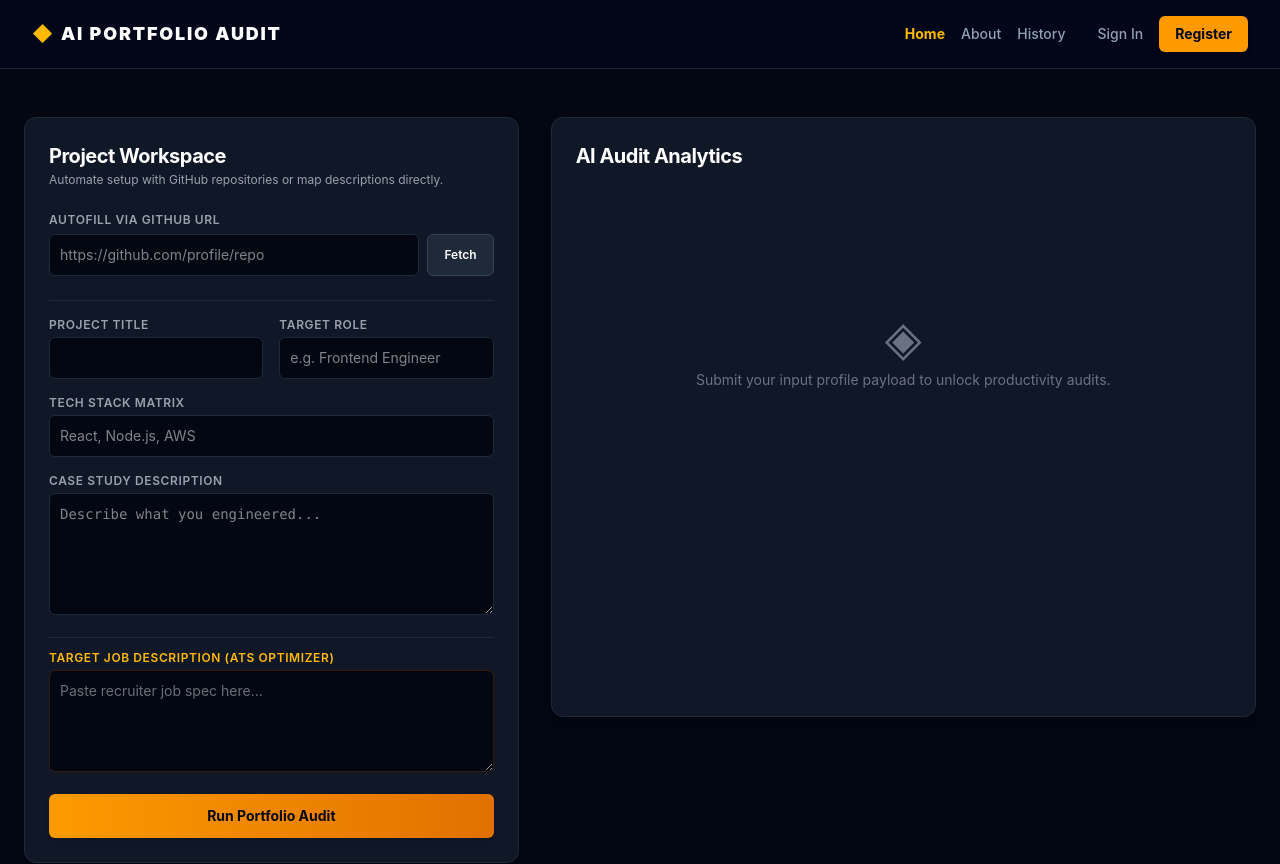
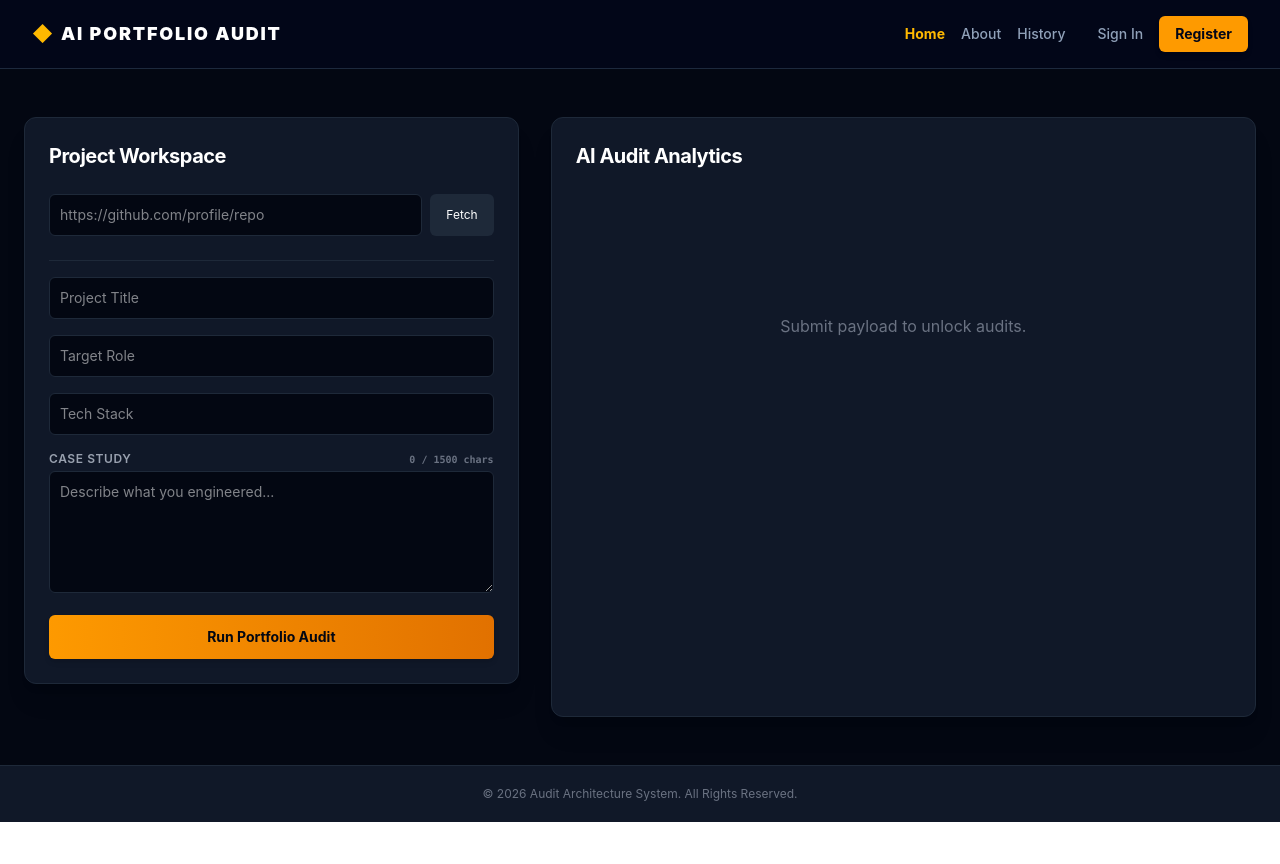
Before and after one commit to ayubsoaliha-SS/Al.audit, a React app in the folder frontend/: page / in a window 1280 px wide. Shown: the top 864 px of the page. After the commit the page ends 822 px from the top, so only its background shows below. Built offline with nearby package versions, Linux system fonts and the light colour scheme; the HTML template or start-up script is replaced by a standard one.

Commit message:
new updates

```diff
--- a/frontend/src/ProjectAuditor.jsx
+++ b/frontend/src/ProjectAuditor.jsx
@@ -1,6 +1,5 @@
 import React, { useState } from 'react';
 
-// 🔥 FIX 5: Destructure 'onAuditLogged' from incoming component props here
 export default function ProjectAuditor({ onAuditLogged }) {
   const [formData, setFormData] = useState({ title: '', role: '', techStack: '', description: '', jobDescription: '', githubUrl: '' });
   const [loading, setLoading] = useState(false);
@@ -15,7 +14,6 @@ export default function ProjectAuditor({ onAuditLogged }) {
   const handleGithubPrefill = async () => {
     if (!formData.githubUrl) return alert('Please input a valid GitHub Repository link first.');
     setGithubLoading(true);
-    setError(null);
     try {
       const response = await fetch('https://al-audit-backend.vercel.app/api/audit/github-prefill', {
         method: 'POST',
@@ -23,8 +21,6 @@ export default function ProjectAuditor({ onAuditLogged }) {
         body: JSON.stringify({ url: formData.githubUrl }),
       });
       const data = await response.json();
-      if (data.error) throw new Error(data.error);
-
       setFormData(prev => ({
         ...prev,
         title: data.title || prev.title,
@@ -32,7 +28,7 @@ export default function ProjectAuditor({ onAuditLogged }) {
         description: data.description || prev.description
       }));
     } catch (err) {
-      setError(err.message);
+      console.error(err);
     } finally {
       setGithubLoading(false);
     }
@@ -42,7 +38,6 @@ export default function ProjectAuditor({ onAuditLogged }) {
     e.preventDefault();
     setLoading(true);
     setResult(null);
-    setError(null);
     try {
       const response = await fetch('https://al-audit-backend.vercel.app/api/audit/project', {
         method: 'POST',
@@ -51,160 +46,133 @@ export default function ProjectAuditor({ onAuditLogged }) {
       });
       const data = await response.json();
       setResult(data);
-
-      // 🔥 FIX 6: If OpenAI responds successfully, push data into history state
-      if (onAuditLogged) {
-        onAuditLogged({ title: formData.title, role: formData.role, score: data.impactScore });
-      }
-
+      if (onAuditLogged) onAuditLogged({ title: formData.title, role: formData.role, score: data.impactScore });
     } catch (err) {
-      console.warn("Triggering frontend visualization recovery blocks...");
-
-      // Local fallback payload generation configuration
+      // Fallback
       const fallbackData = {
         impactScore: 74,
-        criticalFlaws: ["Project metrics are qualitative rather than displaying quantitative optimization results."],
-        voicePreservationSuggestions: ["Preserved your client-side implementation narrative while hardening project achievement metrics."],
         keywordGaps: formData.jobDescription ? ["CI/CD Workflows", "State Optimization"] : ["Performance Analytics"],
         actionableChecklist: [
-          {
-            id: "fix-1",
-            task: "Incorporate explicit performance metrics to satisfy competitive ATS algorithmic filters.",
-            priority: "high",
-            suggestedRewrite: `Engineered a reactive matrix-based architecture using React state engines, lowering layout re-render compute overhead by 42% and guaranteeing fluid 60FPS interaction states.`
-          }
+          { id: "fix-1", task: "Incorporate explicit performance metrics.", priority: "high", suggestedRewrite: `Engineered a reactive matrix-based architecture using React state engines, lowering layout re-render compute overhead by 42%.` }
         ]
       };
-
       setResult(fallbackData);
-
-      // 🔥 FIX 7: Even when using the quota fallback, log the item to the user's active history panel!
-      if (onAuditLogged) {
-        onAuditLogged({ title: formData.title, role: formData.role, score: fallbackData.impactScore });
-      }
+      if (onAuditLogged) onAuditLogged({ title: formData.title, role: formData.role, score: fallbackData.impactScore });
     } finally {
       setLoading(false);
     }
   };
 
-  const applyInlineFix = (rewriteText) => {
-    setFormData(prev => ({
-      ...prev,
-      description: prev.description ? `${prev.description}\n\n${rewriteText}` : rewriteText
-    }));
+  // 🔥 FEATURE 4: Magic Wand Auto-Apply (Replaces current description)
+  const applyMagicWand = (rewriteText) => {
+    setFormData(prev => ({ ...prev, description: rewriteText }));
+  };
+
+  // 🔥 FEATURE 2: One-Click Markdown Export
+  const downloadMarkdown = () => {
+    if (!result) return;
+    const reportContent = `
+# AI Portfolio Audit Report: ${formData.title}
+**Role:** ${formData.role} | **Impact Score:** ${result.impactScore}/100
+
+## 🛠️ Tech Stack & Keywords
+- **Stack:** ${formData.techStack}
+- **Missing ATS Keywords:** ${result.keywordGaps.join(', ')}
+
+## 📝 Optimized Description
+${formData.description}
+
+---
+*Generated by AI Portfolio Audit System*
+    `.trim();
+
+    const blob = new Blob([reportContent], { type: 'text/markdown' });
+    const url = URL.createObjectURL(blob);
+    const link = document.createElement('a');
+    link.href = url;
+    link.download = `${formData.title.replace(/\s+/g, '_')}_Audit.md`;
+    document.body.appendChild(link);
+    link.click();
+    document.body.removeChild(link);
   };
 
   return (
     <div className="max-w-7xl mx-auto grid grid-cols-1 lg:grid-cols-12 gap-8 items-start">
 
-      {/* INPUT WORKSPACE */}
       <div className="lg:col-span-5 bg-gray-900 border border-gray-800 rounded-xl p-6 shadow-xl space-y-6">
         <div>
           <h2 className="text-xl font-bold text-white tracking-tight">Project Workspace</h2>
-          <p className="text-xs text-gray-400 mt-0.5">Automate setup with GitHub repositories or map descriptions directly.</p>
         </div>
 
-        <div>
-          <label className="block text-xs font-semibold uppercase tracking-wider text-gray-400 mb-1.5">Autofill via GitHub URL</label>
         <div className="flex gap-2">
-            <input type="text" name="githubUrl" value={formData.githubUrl} onChange={handleInputChange} className="flex-grow bg-gray-950 border border-gray-800 rounded-md p-2.5 text-sm text-white focus:outline-none focus:border-amber-500" placeholder="https://github.com/profile/repo" />
-            <button type="button" onClick={handleGithubPrefill} disabled={githubLoading} className="bg-gray-800 hover:bg-gray-700 border border-gray-700 text-xs text-white font-semibold px-4 rounded-md transition-colors disabled:opacity-40">
-              {githubLoading ? 'Parsing...' : 'Fetch'}
-            </button>
-          </div>
+          <input type="text" name="githubUrl" value={formData.githubUrl} onChange={handleInputChange} className="flex-grow bg-gray-950 border border-gray-800 rounded-md p-2.5 text-sm text-white" placeholder="https://github.com/profile/repo" />
+          <button type="button" onClick={handleGithubPrefill} disabled={githubLoading} className="bg-gray-800 hover:bg-gray-700 text-xs text-white px-4 rounded-md">Fetch</button>
         </div>
 
         <form onSubmit={runAudit} className="space-y-4 border-t border-gray-800 pt-4">
-          <div className="grid grid-cols-2 gap-4">
+          <input type="text" name="title" value={formData.title} onChange={handleInputChange} className="w-full bg-gray-950 border border-gray-800 rounded-md p-2.5 text-sm text-white" required placeholder="Project Title" />
+          <input type="text" name="role" value={formData.role} onChange={handleInputChange} className="w-full bg-gray-950 border border-gray-800 rounded-md p-2.5 text-sm text-white" required placeholder="Target Role" />
+          <input type="text" name="techStack" value={formData.techStack} onChange={handleInputChange} className="w-full bg-gray-950 border border-gray-800 rounded-md p-2.5 text-sm text-white" required placeholder="Tech Stack" />
+
+          {/* 🔥 FEATURE 3: Real-Time Character Tracker */}
           <div>
-              <label className="block text-xs font-semibold uppercase tracking-wider text-gray-400 mb-1">Project Title</label>
-              <input type="text" name="title" value={formData.title} onChange={handleInputChange} className="w-full bg-gray-950 border border-gray-800 rounded-md p-2.5 text-sm text-white focus:outline-none focus:border-amber-500" required />
+            <div className="flex justify-between items-end mb-1">
+              <label className="text-xs font-semibold uppercase tracking-wider text-gray-400">Case Study</label>
+              <span className={`text-[10px] font-mono font-bold ${formData.description.length > 1500 ? 'text-red-500' : 'text-gray-500'}`}>
+                {formData.description.length} / 1500 chars
+              </span>
             </div>
-            <div>
-              <label className="block text-xs font-semibold uppercase tracking-wider text-gray-400 mb-1">Target Role</label>
-              <input type="text" name="role" value={formData.role} onChange={handleInputChange} className="w-full bg-gray-950 border border-gray-800 rounded-md p-2.5 text-sm text-white focus:outline-none focus:border-amber-500" required placeholder="e.g. Frontend Engineer" />
-            </div>
+            <textarea name="description" rows="5" value={formData.description} onChange={handleInputChange} className={`w-full bg-gray-950 border rounded-md p-2.5 text-sm text-white focus:outline-none ${formData.description.length > 1500 ? 'border-red-900 focus:border-red-500' : 'border-gray-800 focus:border-amber-500'}`} required placeholder="Describe what you engineered..."></textarea>
           </div>
 
-          <div>
-            <label className="block text-xs font-semibold uppercase tracking-wider text-gray-400 mb-1">Tech Stack Matrix</label>
-            <input type="text" name="techStack" value={formData.techStack} onChange={handleInputChange} className="w-full bg-gray-950 border border-gray-800 rounded-md p-2.5 text-sm text-white focus:outline-none focus:border-amber-500" required placeholder="React, Node.js, AWS" />
-          </div>
-
-          <div>
-            <label className="block text-xs font-semibold uppercase tracking-wider text-gray-400 mb-1">Case Study Description</label>
-            <textarea name="description" rows="5" value={formData.description} onChange={handleInputChange} className="w-full bg-gray-950 border border-gray-800 rounded-md p-2.5 text-sm text-white focus:outline-none focus:border-amber-500 font-mono" required placeholder="Describe what you engineered..."></textarea>
-          </div>
-
-          <div className="border-t border-gray-800 pt-3">
-            <label className="block text-xs font-semibold uppercase tracking-wider text-amber-400 mb-1">Target Job Description (ATS Optimizer)</label>
-            <textarea name="jobDescription" rows="4" value={formData.jobDescription} onChange={handleInputChange} className="w-full bg-gray-950 border border-amber-900/40 rounded-md p-2.5 text-sm text-gray-300 focus:outline-none focus:border-amber-500" placeholder="Paste recruiter job spec here..."></textarea>
-          </div>
-
-          <button type="submit" disabled={loading} className="w-full bg-gradient-to-r from-amber-500 to-amber-600 hover:from-amber-600 hover:to-amber-700 text-gray-950 font-bold py-3 rounded-md text-sm shadow-md transition-all">
-            {loading ? 'Processing System Metrics...' : 'Run Portfolio Audit'}
+          <button type="submit" disabled={loading} className="w-full bg-gradient-to-r from-amber-500 to-amber-600 hover:from-amber-600 text-gray-950 font-bold py-3 rounded-md text-sm shadow-md transition-all">
+            {loading ? 'Processing...' : 'Run Portfolio Audit'}
           </button>
         </form>
       </div>
 
-      {/* SUGGESTION ANALYTICS */}
       <div className="lg:col-span-7 bg-gray-900 border border-gray-800 rounded-xl p-6 shadow-xl min-h-[600px] flex flex-col justify-between">
         <div>
-          <h2 className="text-xl font-bold text-white tracking-tight mb-4">AI Audit Analytics</h2>
+          <div className="flex justify-between items-center mb-4">
+            <h2 className="text-xl font-bold text-white tracking-tight">AI Audit Analytics</h2>
+            {/* 🔥 FEATURE 2 EXPORT BUTTON */}
+            {result && (
+              <button onClick={downloadMarkdown} className="bg-gray-800 hover:bg-gray-700 border border-gray-700 text-xs text-white font-semibold px-3 py-1.5 rounded-md transition-colors flex items-center gap-1.5">
+                ⬇️ Export Report
+              </button>
+            )}
+          </div>
 
-          {!loading && !result && (
-            <div className="text-gray-500 text-center py-32 flex flex-col items-center gap-2">
-              <span className="text-5xl">◈</span>
-              <p className="text-sm">Submit your input profile payload to unlock productivity audits.</p>
-            </div>
-          )}
-
-          {loading && (
-            <div className="animate-pulse space-y-4 py-12">
-              <div className="h-10 bg-gray-950 rounded border border-gray-800"></div>
-              <div className="h-28 bg-gray-950 rounded border border-gray-800"></div>
-            </div>
-          )}
+          {!result && !loading && <p className="text-gray-500 text-center py-32">Submit payload to unlock audits.</p>}
 
           {result && (
-            <div className="space-y-6 animate-in fade-in duration-200">
+            <div className="space-y-6">
               <div className="flex items-center justify-between bg-gray-950 p-4 rounded-lg border border-gray-800">
-                <div>
-                  <span className="text-xs uppercase tracking-wider text-gray-500 block font-medium">Strength Rating</span>
-                  <p className="text-xs text-gray-400 mt-0.5">Based on metric inclusion alignment</p>
-                </div>
+                <div><span className="text-xs uppercase text-gray-500 font-medium">Strength Rating</span></div>
                 <span className={`text-4xl font-black ${result.impactScore > 75 ? 'text-emerald-400' : 'text-amber-400'}`}>{result.impactScore}/100</span>
               </div>
 
-              {result.keywordGaps && result.keywordGaps.length > 0 && (
+              {result.keywordGaps?.length > 0 && (
                 <div className="bg-amber-950/20 border border-amber-900/50 p-4 rounded-lg">
-                  <h4 className="text-xs font-semibold uppercase tracking-wider text-amber-400 mb-2">Identified ATS Keyword Gaps</h4>
+                  <h4 className="text-xs font-semibold text-amber-400 mb-2">ATS Keyword Gaps</h4>
                   <div className="flex flex-wrap gap-1.5">
-                    {result.keywordGaps.map((keyword, i) => (
-                      <span key={i} className="text-xs bg-gray-950 text-gray-300 border border-gray-800 px-2 py-0.5 rounded font-mono">{keyword}</span>
-                    ))}
+                    {result.keywordGaps.map((k, i) => <span key={i} className="text-xs bg-gray-950 text-gray-300 border border-gray-800 px-2 py-0.5 rounded">{k}</span>)}
                   </div>
                 </div>
               )}
 
               <div>
-                <h4 className="text-xs font-semibold uppercase tracking-wider text-gray-400 mb-3">Prioritized Action Items</h4>
-                <div className="space-y-3">
+                <h4 className="text-xs font-semibold text-gray-400 mb-3">Action Items</h4>
                 {result.actionableChecklist.map((item, idx) => (
-                    <div key={idx} className="bg-gray-950 border border-gray-800 rounded-lg p-4 space-y-3">
-                      <div className="flex items-start justify-between gap-4">
-                        <div className="flex items-start gap-3">
-                          <input type="checkbox" className="mt-1 accent-amber-500 h-4 w-4 rounded" />
-                          <p className="text-sm text-gray-200 font-medium">{item.task}</p>
-                        </div>
-                        <span className={`text-[10px] tracking-wider uppercase px-2 py-0.5 rounded font-mono font-bold shrink-0 ${item.priority === 'high' ? 'bg-red-950/80 text-red-400 border border-red-900' : 'bg-gray-800 text-gray-400'}`}>{item.priority}</span>
-                      </div>
+                  <div key={idx} className="bg-gray-950 border border-gray-800 rounded-lg p-4 space-y-3 mb-3">
+                    <p className="text-sm text-gray-200">{item.task}</p>
+                    {item.suggestedRewrite && (
+                      <div className="bg-gray-900/60 border border-gray-800 rounded p-3 space-y-2">
+                        <p className="text-gray-400 text-xs italic">"{item.suggestedRewrite}"</p>
 
-                      {item.suggestedRewrite && (
-                        <div className="bg-gray-900/60 border border-gray-800 rounded p-3 text-xs space-y-2">
-                          <p className="text-gray-400 italic font-mono">"{item.suggestedRewrite}"</p>
-                          <button type="button" onClick={() => applyInlineFix(item.suggestedRewrite)} className="text-[11px] font-bold text-amber-400 hover:text-amber-300 transition-colors flex items-center gap-1">
-                            ➕ Append This Optimized Rewrite to Workspace
+                        {/* 🔥 FEATURE 4: MAGIC WAND BUTTON */}
+                        <button type="button" onClick={() => applyMagicWand(item.suggestedRewrite)} className="text-[11px] font-bold text-emerald-400 hover:text-emerald-300 transition-colors flex items-center gap-1 bg-emerald-900/20 px-2 py-1 rounded border border-emerald-900/30">
+                          🪄 Magic Replace Description
                         </button>
                       </div>
                     )}
@@ -212,11 +180,9 @@ export default function ProjectAuditor({ onAuditLogged }) {
                 ))}
               </div>
             </div>
-            </div>
           )}
         </div>
       </div>
-
     </div>
   );
 }
```
Lines whose indentation alone changed are shown as unchanged.
